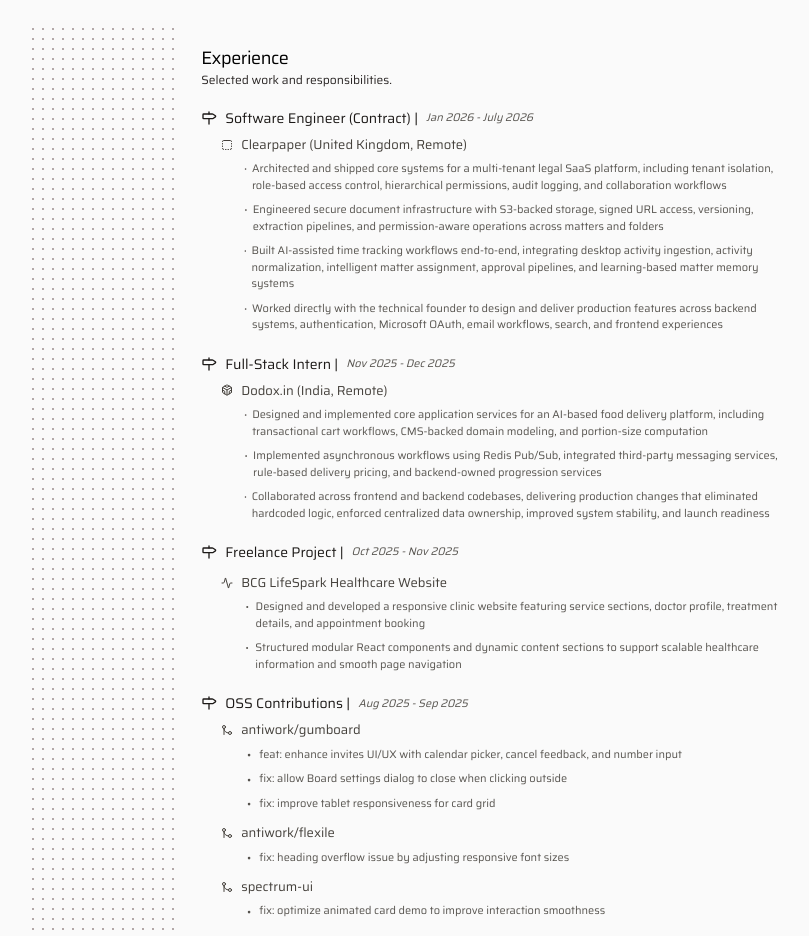
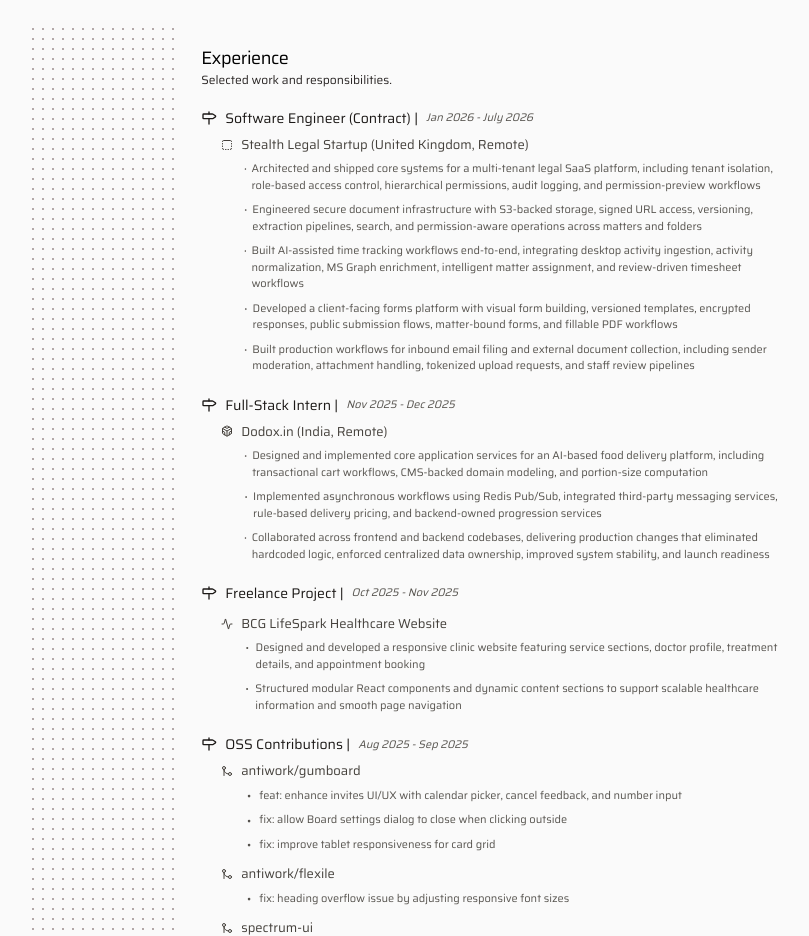
Before and after one commit to amriteshx1/portfolio, a Next.js app: page / in a window 1280 px wide. Shown: the part 940-1876 px from the top of the page, without its empty margins (229-1038 px from the left). Built offline with nearby package versions, Linux system fonts and the light colour scheme.

Commit message:
feat: update work experience details for clarity and accuracy

```diff
--- a/src/app/page.tsx
+++ b/src/app/page.tsx
@@ -185,11 +185,12 @@
             <div className="flex flex-col justify-start items-start w-full mt-5 mr-1.5">
               <div className="flex flex-col justify-start items-start">
                 <p className="md:ml-5 ml-3 md:text-sm text-[13px] flex justify-start items-center gap-2 text-stone-900 dark:text-stone-300"><MilestoneIcon className="md:size-4 size-3.5"/>Software Engineer (Contract) |<span className="italic text-stone-700/90 dark:text-stone-400/90 md:text-[11px] text-[10px]">Jan 2026 - July 2026</span></p>
-                <p className="md:ml-10 ml-6 mt-2 md:text-[13px] text-xs flex justify-start items-center gap-2 text-stone-700 dark:text-stone-400"><SquareDashedTopSolid className="md:size-3 size-[11px]" />Clearpaper (United Kingdom, Remote)</p>
-                <p className="md:ml-15 ml-10 mt-2 md:text-[11px] text-[10px] flex justify-start md:items-center items-start gap-0.5 text-stone-700/90 dark:text-stone-400/90"><DotIcon className="size-4 self-start" />Architected and shipped core systems for a multi-tenant legal SaaS platform, including tenant isolation, role-based access control, hierarchical permissions, audit logging, and collaboration workflows</p>
-                <p className="md:ml-15 ml-10 mt-2 md:text-[11px] text-[10px] flex justify-start md:items-center items-start gap-0.5 text-stone-700/90 dark:text-stone-400/90"><DotIcon className="size-4 self-start" />Engineered secure document infrastructure with S3-backed storage, signed URL access, versioning, extraction pipelines, and permission-aware operations across matters and folders</p>
-                <p className="md:ml-15 ml-10 mt-2 md:text-[11px] text-[10px] flex justify-start md:items-center items-start gap-0.5 text-stone-700/90 dark:text-stone-400/90"><DotIcon className="size-4 self-start" />Built AI-assisted time tracking workflows end-to-end, integrating desktop activity ingestion, activity normalization, intelligent matter assignment, approval pipelines, and learning-based matter memory systems</p>
-                <p className="md:ml-15 ml-10 mt-2 md:text-[11px] text-[10px] flex justify-start md:items-center items-start gap-0.5 text-stone-700/90 dark:text-stone-400/90"><DotIcon className="size-4 self-start" />Worked directly with the technical founder to design and deliver production features across backend systems, authentication, Microsoft OAuth, email workflows, search, and frontend experiences</p>
+                <p className="md:ml-10 ml-6 mt-2 md:text-[13px] text-xs flex justify-start items-center gap-2 text-stone-700 dark:text-stone-400"><SquareDashedTopSolid className="md:size-3 size-[11px]" />Stealth Legal Startup (United Kingdom, Remote)</p>
+                <p className="md:ml-15 ml-10 mt-2 md:text-[11px] text-[10px] flex justify-start md:items-center items-start gap-0.5 text-stone-700/90 dark:text-stone-400/90"><DotIcon className="size-4 self-start" />Architected and shipped core systems for a multi-tenant legal SaaS platform, including tenant isolation, role-based access control, hierarchical permissions, audit logging, and permission-preview workflows</p>
+                <p className="md:ml-15 ml-10 mt-2 md:text-[11px] text-[10px] flex justify-start md:items-center items-start gap-0.5 text-stone-700/90 dark:text-stone-400/90"><DotIcon className="size-4 self-start" />Engineered secure document infrastructure with S3-backed storage, signed URL access, versioning, extraction pipelines, search, and permission-aware operations across matters and folders</p>
+                <p className="md:ml-15 ml-10 mt-2 md:text-[11px] text-[10px] flex justify-start md:items-center items-start gap-0.5 text-stone-700/90 dark:text-stone-400/90"><DotIcon className="size-4 self-start" />Built AI-assisted time tracking workflows end-to-end, integrating desktop activity ingestion, activity normalization, MS Graph enrichment, intelligent matter assignment, and review-driven timesheet workflows</p>
+                <p className="md:ml-15 ml-10 mt-2 md:text-[11px] text-[10px] flex justify-start md:items-center items-start gap-0.5 text-stone-700/90 dark:text-stone-400/90"><DotIcon className="size-4 self-start" />Developed a client-facing forms platform with visual form building, versioned templates, encrypted responses, public submission flows, matter-bound forms, and fillable PDF workflows</p>
+                <p className="md:ml-15 ml-10 mt-2 md:text-[11px] text-[10px] flex justify-start md:items-center items-start gap-0.5 text-stone-700/90 dark:text-stone-400/90"><DotIcon className="size-4 self-start" />Built production workflows for inbound email filing and external document collection, including sender moderation, attachment handling, tokenized upload requests, and staff review pipelines</p>
 
                 <p className="md:ml-5 ml-3 mt-5 md:text-sm text-[13px] flex justify-start items-center gap-2 text-stone-900 dark:text-stone-300"><MilestoneIcon className="md:size-4 size-3.5"/>Full-Stack Intern |<span className="italic text-stone-700/90 dark:text-stone-400/90 md:text-[11px] text-[10px]">Nov 2025 - Dec 2025</span></p>
                 <p className="md:ml-10 ml-6 mt-2 md:text-[13px] text-xs flex justify-start items-center gap-2 text-stone-700 dark:text-stone-400"><CodesandboxIcon className="md:size-3 size-[11px]" />Dodox.in (India, Remote)</p>
```
